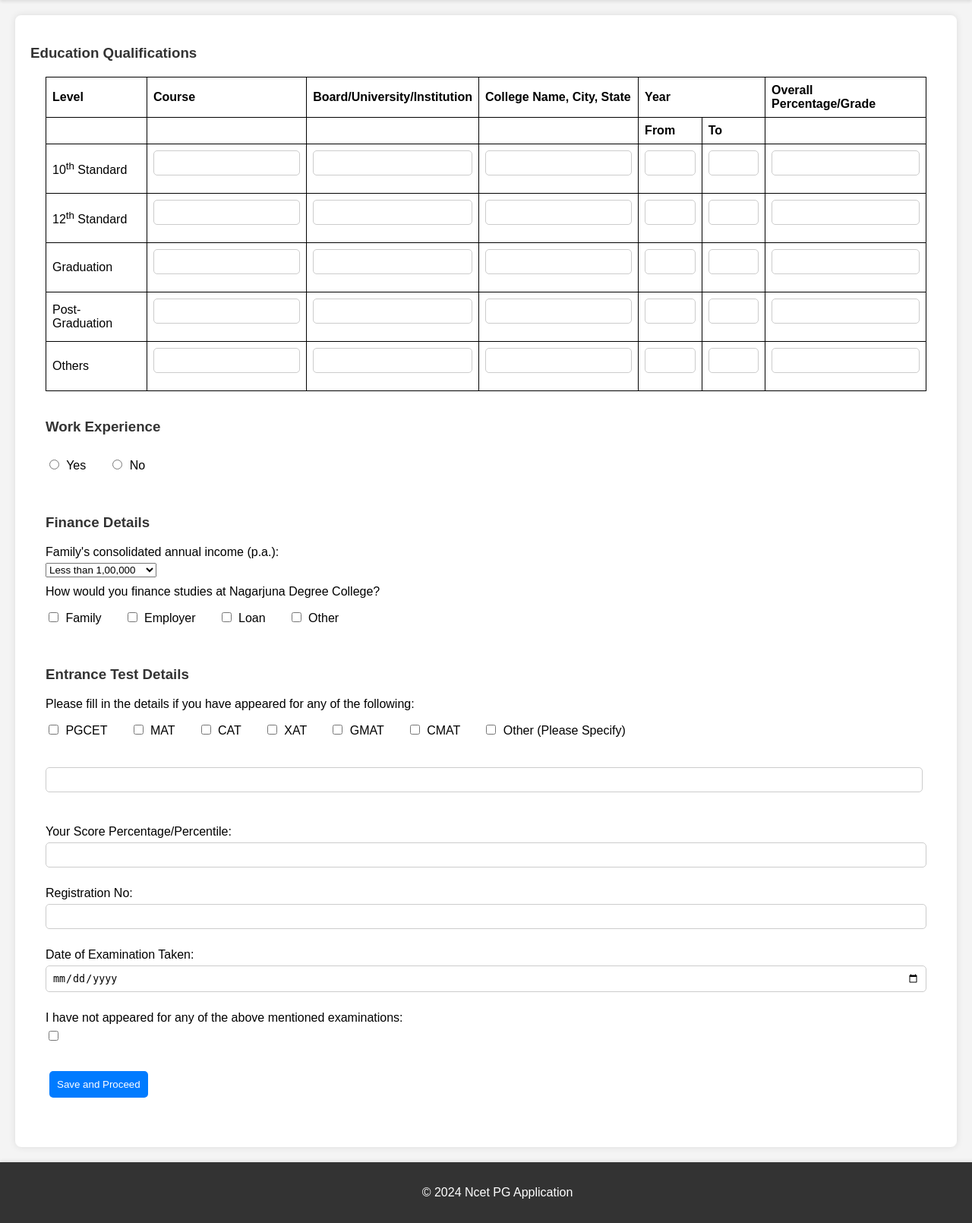
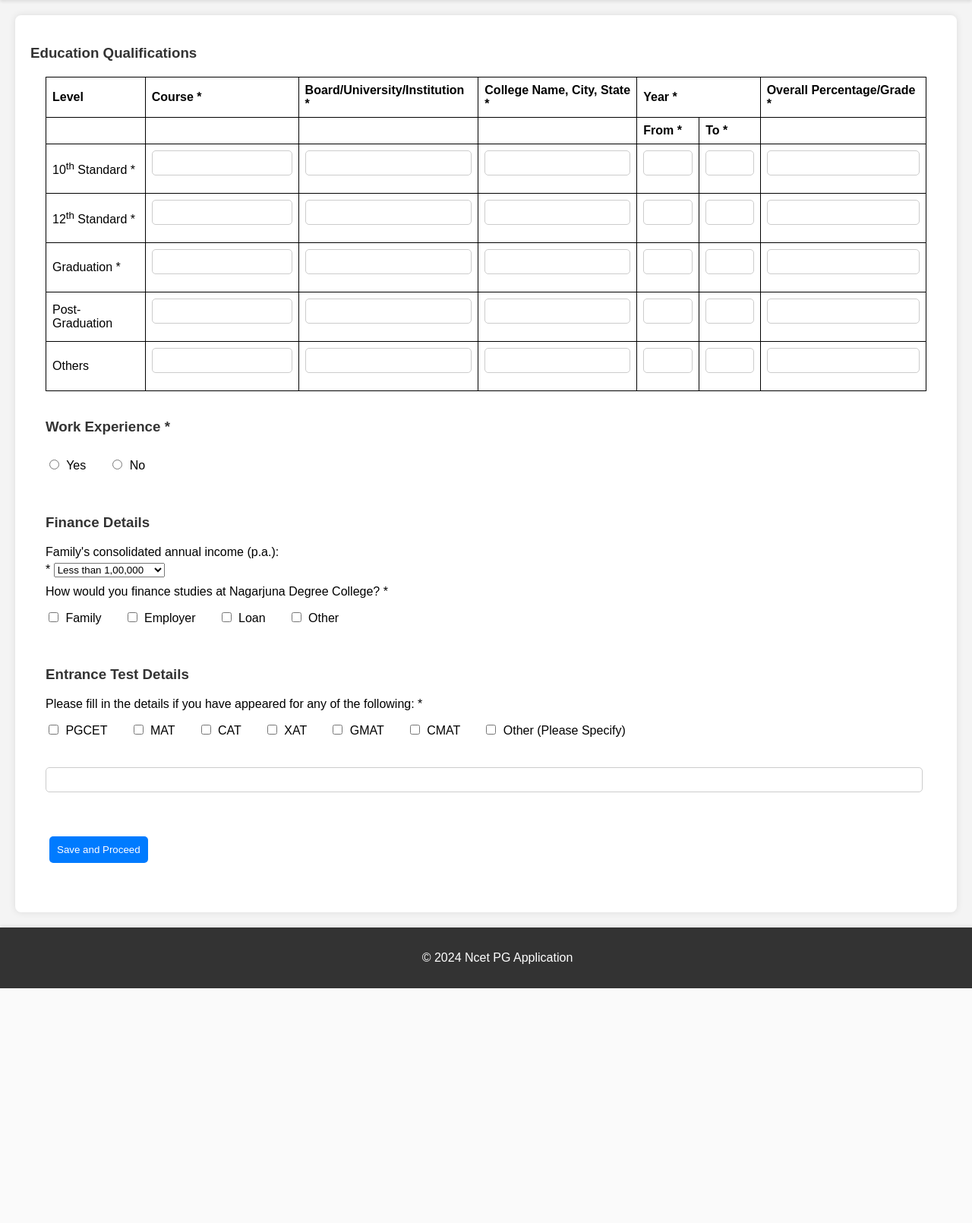
Before and after one commit to Noorainsaba/Ncet_PG_appForm-Payment-, a Flask app: template website/templates/page3.html in a window 1280 px wide. Shown: the part 68-1678 px from the top of the page at 76% size. After the commit the page ends 1369 px from the top, so only its background shows below. Run offline with Flask 3, Linux system fonts and the light colour scheme; the template is opened without the code that fills it, so the values that code supplies are empty.

Commit message:
Update page3.html

```diff
--- a/website/templates/page3.html
+++ b/website/templates/page3.html
@@ -11,96 +11,97 @@
             <thead>
                 <tr>
                     <th>Level</th>
-                    <th>Course</th>
-                    <th>Board/University/Institution</th>
-                    <th>College Name, City, State</th>
-                    <th colspan="2">Year</th>
-                    <th>Overall Percentage/Grade</th>
+                    <th>Course <span class="required">*</span></th>
+                    <th>Board/University/Institution <span class="required">*</span></th>
+                    <th>College Name, City, State <span class="required">*</span></th>
+                    <th colspan="2">Year <span class="required">*</span></th>
+                    <th>Overall Percentage/Grade <span class="required">*</span></th>
                 </tr>
                 <tr>
                     <th></th>
                     <th></th>
                     <th></th>
                     <th></th>
-                    <th>From</th>
-                    <th>To</th>
+                    <th>From <span class="required">*</span></th>
+                    <th>To <span class="required">*</span></th>
                     <th></th>
                 </tr>
             </thead>
             <tbody>
                 <tr>
-                    <td>10<sup>th</sup> Standard</td>
-                    <td><input type="text" name="course_10"></td>
-                    <td><input type="text" name="board_university_10"></td>
-                    <td><input type="text" name="college_name_10"></td>
-                    <td><input type="text" name="year_from_10" size="4"></td>
-                    <td><input type="text" name="year_to_10" size="4"></td>
-                    <td><input type="text" name="grade_10"></td>
+                    <td>10<sup>th</sup> Standard <span class="required">*</span> </td>
+                    <td><input type="text" name="course_10"  required></td>
+                    <td><input type="text" name="board_university_10" required></td>
+                    <td><input type="text" name="college_name_10"  required></td>
+                    <td><input type="text" name="year_from_10" pattern="\d{4}" title="Enter a valid 4-digit year" size="4"  required></td>
+                    <td><input type="text" name="year_to_10" pattern="\d{4}" title="Enter a valid 4-digit year" size="4"  required></td>
+                    <td><input type="text" name="grade_10" required></td>
                 </tr>
                 <tr>
-                    <td>12<sup>th</sup> Standard</td>
-                    <td><input type="text" name="course_12"></td>
-                    <td><input type="text" name="board_university_12"></td>
-                    <td><input type="text" name="college_name_12"></td>
-                    <td><input type="text" name="year_from_12" size="4"></td>
-                    <td><input type="text" name="year_to_12" size="4"></td>
-                    <td><input type="text" name="grade_12"></td>
+                    <td>12<sup>th</sup> Standard <span class="required">*</span></td>
+                    <td><input type="text" name="course_12" required></td>
+                    <td><input type="text" name="board_university_12"  required></td>
+                    <td><input type="text" name="college_name_12"  required></td>
+                    <td><input type="text" name="year_from_12" pattern="\d{4}" title="Enter a valid 4-digit year" size="4"  required></td>
+                    <td><input type="text" name="year_to_12" pattern="\d{4}" title="Enter a valid 4-digit year" size="4"  required></td>
+                    <td><input type="text" name="grade_12" required></td>
                 </tr>
                 <tr>
-                    <td>Graduation</td>
-                    <td><input type="text" name="course_ug"></td>
-                    <td><input type="text" name="board_university_ug"></td>
-                    <td><input type="text" name="college_name_ug"></td>
-                    <td><input type="text" name="year_from_ug" size="4"></td>
-                    <td><input type="text" name="year_to_ug" size="4"></td>
-                    <td><input type="text" name="grade_ug"></td>
+                    <td>Graduation <span class="required">*</span></td>
+                    <td><input type="text" name="course_ug"  required></td>
+                    <td><input type="text" name="board_university_ug"  required></td>
+                    <td><input type="text" name="college_name_ug"  required></td>
+                    <td><input type="text" name="year_from_ug" pattern="\d{4}" title="Enter a valid 4-digit year" size="4"  required></td>
+                    <td><input type="text" name="year_to_ug" pattern="\d{4}" title="Enter a valid 4-digit year" size="4"  required></td>
+                    <td><input type="text" name="grade_ug"  required></td>
                 </tr>
                 <tr>
                     <td>Post-Graduation</td>
                     <td><input type="text" name="course_pg"></td>
                     <td><input type="text" name="board_university_pg"></td>
                     <td><input type="text" name="college_name_pg"></td>
-                    <td><input type="text" name="year_from_pg" size="4"></td>
-                    <td><input type="text" name="year_to_pg" size="4"></td>
+                    <td><input type="text" name="year_from_pg" pattern="\d{4}" title="Enter a valid 4-digit year" size="4" ></td>
+                    <td><input type="text" name="year_to_pg" pattern="\d{4}" title="Enter a valid 4-digit year" size="4" ></td>
                     <td><input type="text" name="grade_pg"></td>
                 </tr>
                 <tr>
                     <td>Others</td>
-                    <td><input type="text" name="course_ot"></td>
-                    <td><input type="text" name="board_university_ot"></td>
-                    <td><input type="text" name="college_name_ot"></td>
-                    <td><input type="text" name="year_from_ot" size="4"></td>
-                    <td><input type="text" name="year_to_ot" size="4"></td>
-                    <td><input type="text" name="grade_ot"></td>
+                    <td><input type="text" name="course_ot"></td> <!-- Optional -->
+                    <td><input type="text" name="board_university_ot"></td> <!-- Optional -->
+                    <td><input type="text" name="college_name_ot"></td> <!-- Optional -->
+                    <td><input type="text" name="year_from_ot" pattern="\d{4}" title="Enter a valid 4-digit year" size="4"></td> <!-- Optional -->
+                    <td><input type="text" name="year_to_ot" pattern="\d{4}" title="Enter a valid 4-digit year" size="4"></td> <!-- Optional -->
+                    <td><input type="text" name="grade_ot"></td> <!-- Optional -->
                 </tr>
             </tbody>
         </table>
         <br>
 
         <!-- New Fields -->
+        <!-- Work Experience Section -->
 <div class="section">
-            <h3>Work Experience</h3>
+    <h3>Work Experience <span class="required">*</span></h3>
     <div class="inline-options">
         <label for="work_experience_yes">
-                    <input type="radio" id="work_experience_yes" name="work_experience" value="Yes">
+            <input type="radio" id="work_experience_yes" name="work_experience" value="Yes" required>
             Yes
         </label>
         <label for="work_experience_no">
-                    <input type="radio" id="work_experience_no" name="work_experience" value="No">
+            <input type="radio" id="work_experience_no" name="work_experience" value="No" required>
             No
         </label>
     </div>
     <div id="work_experience_details" style="display:none;">
-                <label for="total_years">Total years of work experience:</label>
-                <input type="text" id="total_years" name="total_years">
+        <label for="total_years">Total years of work experience:</label> <span class="required">*</span>
+        <input type="text" id="total_years" name="total_years"  required>
         <br>
-                <label for="work_from">From:</label>
-                <input type="text" id="work_from" name="work_from">
-                <label for="work_to">To:</label>
-                <input type="text" id="work_to" name="work_to">
+        <label for="work_from">From:</label> <span class="required">*</span>
+        <input type="text" id="work_from" name="work_from"  required>
+        <label for="work_to">To:</label> <span class="required">*</span>
+        <input type="text" id="work_to" name="work_to" class="required-input" required>
         <br>
-                <label for="organization">Organization's Name:</label>
-                <input type="text" id="organization" name="organization">
+        <label for="organization">Organization's Name:</label> <span class="required">*</span>
+        <input type="text" id="organization" name="organization" class="required-input" required>
         <br>
         <label for="awards">Awards and Honors received:</label>
         <textarea id="awards" name="awards"></textarea>
@@ -110,10 +111,11 @@
     </div>
 </div>
 
+<!-- Finance Details Section -->
     <div class="section">
         <h3>Finance Details</h3>
-            <label for="family_income">Family's consolidated annual income (p.a.):</label>
-            <select id="family_income" name="family_income">
+        <label for="family_income">Family's consolidated annual income (p.a.):</label> <span class="required">*</span>
+        <select id="family_income" name="family_income" required>
             <option value="<1,00,000">Less than 1,00,000</option>
             <option value="1,00,000-3,00,000">1,00,000 - 3,00,000</option>
             <option value="3,00,000-7,00,000">3,00,000 - 7,00,000</option>
@@ -121,7 +123,7 @@
             <option value=">10,00,000">More than 10,00,000</option>
         </select>
         <br>
-            <label for="finance_source">How would you finance studies at Nagarjuna Degree College?</label>
+        <label for="finance_source">How would you finance studies at Nagarjuna Degree College? <span class="required">*</span></label>
         <div class="inline-options">
             <label for="finance_family">
                 <input type="checkbox" id="finance_family" name="finance_source" value="Family">
@@ -144,7 +146,7 @@
 
     <div class="section">
         <h3>Entrance Test Details</h3>
-            <label for="test_name">Please fill in the details if you have appeared for any of the following:</label>
+        <label for="test_name">Please fill in the details if you have appeared for any of the following: <span class="required">*</span></label>
         <div class="inline-options">
             <label for="pgcet">
                 <input type="checkbox" id="pgcet" name="entrance_test" value="PGCET">
@@ -177,56 +179,155 @@
             <input type="text" id="other_tests_specify" name="other_tests_specify" class="specify-box">
         </div>
         <br>
-            <label for="test_score">Your Score Percentage/Percentile:</label>
-            <input type="text" id="test_score" name="test_score">
+        <!-- Container where fields will be dynamically added -->
+        <div id="exam_details_container"></div>
+    </div>
+    <script>
+        document.addEventListener('DOMContentLoaded', function () {
+            const exams = ['pgcet', 'mat', 'cat', 'xat', 'gmat', 'cmat', 'other_tests'];
+            const container = document.getElementById('exam_details_container');
+
+            exams.forEach(exam => {
+                document.getElementById(exam).addEventListener('change', function () {
+                    if (this.checked) {
+                        addExamDetails(this.id, this.value);
+                    } else {
+                        removeExamDetails(this.id);
+                    }
+                });
+            });
+
+            function addExamDetails(examId, examName) {
+                const examDiv = document.createElement('div');
+                examDiv.setAttribute('id', examId + '_details');
+                examDiv.innerHTML = `
+                    <h4>${examName} Exam Details:</h4>
+                    <label for="${examId}_score">Your Score Percentage/Percentile: <span class="required">*</span></label>
+                    <input type="text" id="${examId}_score" name="${examId}_score"  required>
                     <br>
-            <label for="registration_no">Registration No:</label>
-            <input type="text" id="registration_no" name="registration_no">
+                    <label for="${examId}_registration_no">Registration No: <span class="required">*</span></label>
+                    <input type="text" id="${examId}_registration_no" name="${examId}_registration_no"  required>
                     <br>
-            <label for="exam_date">Date of Examination Taken:</label>
-            <input type="date" id="exam_date" name="exam_date">
+                    <label for="${examId}_exam_date">Date of Examination Taken: <span class="required">*</span></label>
+                    <input type="date" id="${examId}_exam_date" name="${examId}_exam_date"  required>
+                    <br>
+                `;
+                container.appendChild(examDiv);
+            }
+
+            function removeExamDetails(examId) {
+                const examDiv = document.getElementById(examId + '_details');
+                if (examDiv) {
+                    container.removeChild(examDiv);
+                }
+            }
+        });
+    </script>
+
+
+        <!-- <label for="test_score">Your Score Percentage/Percentile:</label> <span class="required">*</span>
+        <input type="text" id="test_score" name="test_score"  required>
+        <br>
+        <label for="registration_no">Registration No:</label> <span class="required">*</span>
+        <input type="text" id="registration_no" name="registration_no"  required>
+        <br>
+        <label for="exam_date">Date of Examination Taken:</label> <span class="required">*</span>
+        <input type="date" id="exam_date" name="exam_date"  required>
         <br>
         <label for="no_exams">I have not appeared for any of the above mentioned examinations:</label>
-            <input type="checkbox" id="no_exams" name="no_exams">
-        </div>
-
+        <input type="checkbox" id="no_exams" name="no_exams"> -->
         <div class="section">
-        <button type="submit" name="save" onclick="showConfirmationPopup(event)">Save and Proceed</button>
+            <button type="submit" id="submitButton" onclick="showConfirmationPopup(event)">Save and Proceed</button>
         </div>
     </form>
 </div>
-<div id="confirmationPopup" style="display:none; position:fixed; top: 50%; transform: translate(50%,-50%); background:white; padding:20px; border:10px solid #ccc;">
-    <p>Once clicked on save, you won't be able to modify the details.Are you sure?</p>
+
+<!-- Confirmation Popup -->
+<div id="confirmationPopup" style="display:none; position:fixed; top:50%; left:50%; transform:translate(-50%, -50%); background:white; padding:20px; border:1px solid #ccc;">
+    <p>Once clicked on save, you won't be able to modify the details. Are you sure?</p>
     <button onclick="closePopup()">Back</button>
-    <button onclick="saveAndProceed()">Save</button>
+    <button id="saveButton" onclick="saveAndProceed()">Save</button>
 </div>
+<div id="overlay" class="overlay" style="display:none;"></div>
 
-<div id="overlay" class="overlay" style="display:none;"></div>
 <script>
-function showConfirmationPopup(event){
-    event.preventDefault();
-    const overlay = document.querySelector('.overlay');
-    overlay.style.display = 'flex';
-    document.getElementById("confirmationPopup").style.display="block";
-    document.getElementById("overlay").style.display="block";
+// Show confirmation popup
+function showConfirmationPopup(event) {
+    event.preventDefault(); // Prevent immediate form submission
+    if (validateForm()) { // Validate form before showing popup
+        document.getElementById('confirmationPopup').style.display = 'block';
+        document.getElementById('overlay').style.display = 'block';
         document.getElementById('contentContainer').classList.add('blur');
     }
+}
 
-function closePopup(){
-    document.getElementById("confirmationPopup").style.display="none";
-    document.getElementById("overlay").style.display="none";
+// Close the confirmation popup
+function closePopup() {
+    document.getElementById('confirmationPopup').style.display = 'none';
+    document.getElementById('overlay').style.display = 'none';
     document.getElementById('contentContainer').classList.remove('blur');
 }
 
-function saveAndProceed(){
-    document.getElementById("myForm").submit();
+// Validate form and scroll to first invalid field
+function validateForm() {
+    let isValid = true;
+    const requiredFields = document.querySelectorAll('input[required], select[required], textarea[required]');
+    let firstInvalidField = null;
+
+    requiredFields.forEach(field => {
+        field.style.borderColor = ''; // Reset previous validation
+
+        if (!field.checkValidity()) {
+            field.style.borderColor = 'red'; // Highlight invalid field
+            isValid = false;
+            if (!firstInvalidField) {
+                firstInvalidField = field;
             }
-</script>
+        }
+    });
 
-<script>
-    document.querySelectorAll('input[name="work_experience"]').forEach(function(el) {
-        el.addEventListener('change', function() {
-            document.getElementById('work_experience_details').style.display = this.value === 'Yes' ? 'block' : 'none';
+    if (firstInvalidField) {
+        firstInvalidField.focus();
+        firstInvalidField.scrollIntoView({ behavior: 'smooth', block: 'center' });
+    }
+
+    return isValid;
+}
+
+// Proceed with form submission
+function saveAndProceed() {
+    document.getElementById('confirmationPopup').style.display = 'none'; // Close popup
+    document.getElementById('overlay').style.display = 'none';
+    document.getElementById('contentContainer').classList.remove('blur');
+    document.getElementById('myForm').submit(); // Submit the form
+}
+
+// Toggle work experience details visibility
+document.querySelectorAll('input[name="work_experience"]').forEach(el => {
+    el.addEventListener('change', function () {
+        const workDetails = document.getElementById('work_experience_details');
+        const totalYears = document.getElementById('total_years');
+        const workFrom = document.getElementById('work_from');
+        const workTo = document.getElementById('work_to');
+        const organization = document.getElementById('organization');
+
+        if (this.value === 'Yes') {
+            workDetails.style.display = 'block';
+
+            // Make fields required
+            totalYears.setAttribute('required', 'required');
+            workFrom.setAttribute('required', 'required');
+            workTo.setAttribute('required', 'required');
+            organization.setAttribute('required', 'required');
+        } else {
+            workDetails.style.display = 'none';
+
+            // Remove required attributes
+            totalYears.removeAttribute('required');
+            workFrom.removeAttribute('required');
+            workTo.removeAttribute('required');
+            organization.removeAttribute('required');
+        }
     });
 });
 </script>
```
Lines whose indentation alone changed are shown as unchanged.
